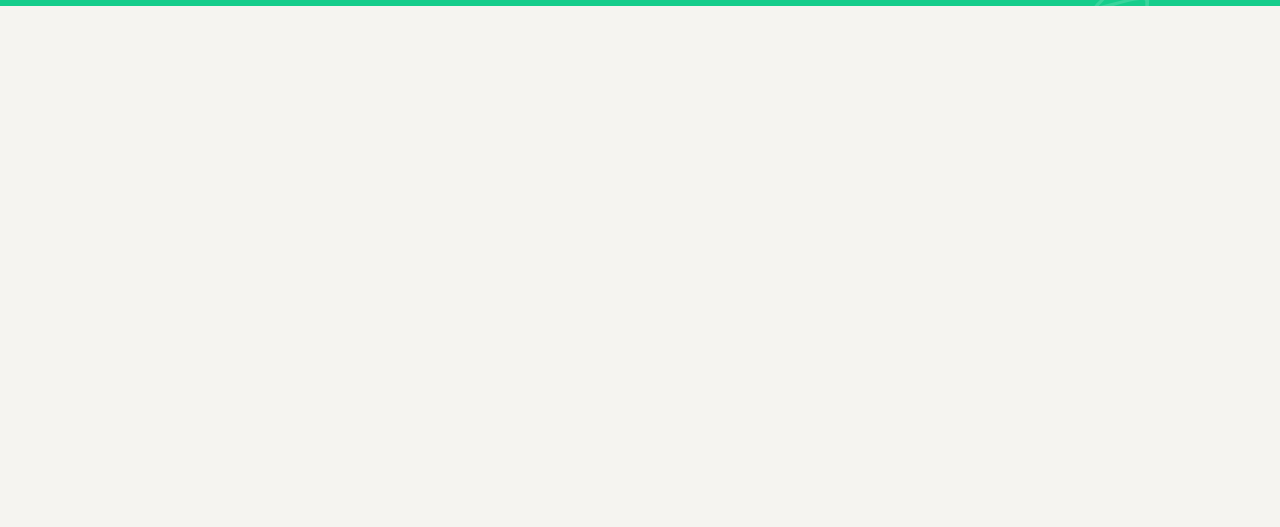
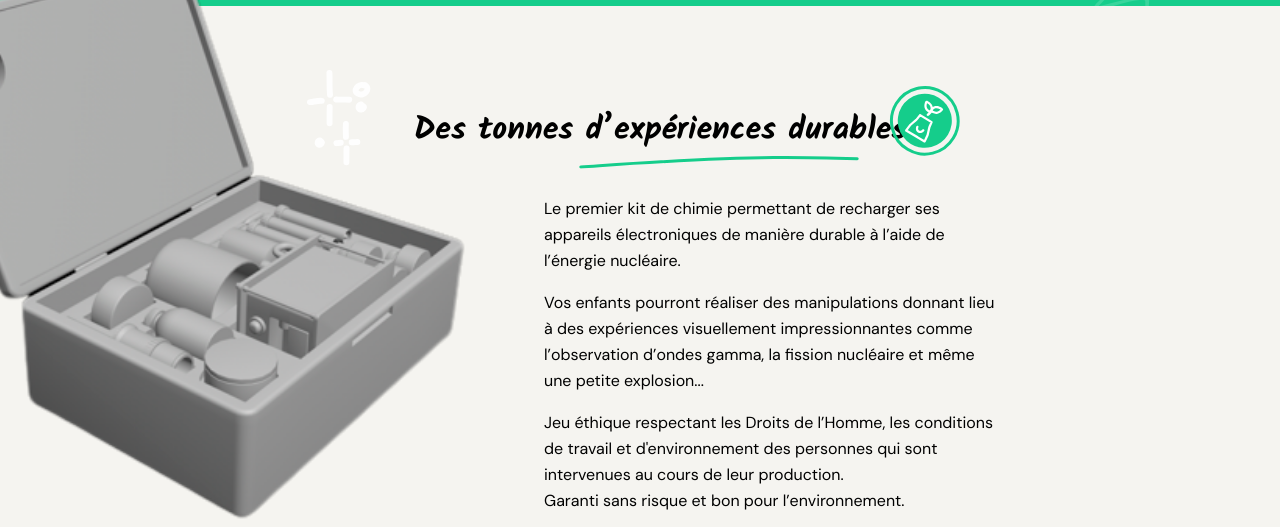
Before and after one commit to cretonv/power-plante, a website built with Vite: page website.html in a window 1280 px wide. Shown: the part 954-1481 px from the top of the page. Before the commit the page ends 960 px from the top, so only its background shows below. Built offline with nearby package versions, Linux system fonts and the light colour scheme.

Commit message:
FEATURE: Alternation block without animation

```diff
--- /dev/null
+++ b/src/scss/website/_alternation-block.scss
@@ -0,0 +1,58 @@
+.alternation-block {
+  display: flex;
+  flex-flow: row nowrap;
+  .left {
+    width: 40%;
+    position: relative;
+    .case-model {
+      width: 100%;
+      height: auto;
+      transform: scale(1.1) translateX(-13%) translateY(-5%);
+    }
+    .back-fili {
+      position: absolute;
+      top: 64px;
+      left: 60%;
+      width: 64px;
+      height: auto;
+    }
+  }
+  .right {
+    width: 60%;
+    padding-top: 72px;
+    h2 {
+      font-family: $primary-fonts;
+      font-style: normal;
+      font-weight: 700;
+      font-size: 32px;
+      margin-bottom: 40px;
+      transform: translateX(-98px);
+      position: relative;
+      max-width: calc(60% + 98px);
+      img {
+        position: absolute;
+        &.mark-logo {
+          height: 96px;
+          width: 96px;
+          right: 0;
+          top: -32px;
+        }
+        &.underline {
+          width: 50%;
+          height: auto;
+          right: 114px;
+          bottom: 0;
+          transform: translateY(100%);
+        }
+      }
+    }
+    p {
+      font-family: $secondary-fonts;
+      font-weight: 400;
+      font-size: 16px;
+      line-height: 26px;
+      max-width: 60%;
+      transform: translateX(32px);
+    }
+  }
+}
--- a/src/scss/website/_main.scss
+++ b/src/scss/website/_main.scss
@@ -2,6 +2,7 @@
 @import "vars";
 @import "top-block";
 @import "banner-quote";
+@import "alternation-block";
 
 body.website {
   background-color: #F5F4F0;
--- a/website.html
+++ b/website.html
@@ -33,7 +33,7 @@
                 </div>
                 <div class="right">
                     <img src="./assets/website/home-banner-bg.png" alt="banner background" class="bg">
-                    <img src="./assets/website/cab.png" alt="cab image" class="cab-img" data-scroll data-scroll-speed="0.1">
+                    <img src="./assets/website/cab.png" alt="cab image" class="cab-img">
                 </div>
             </div>
             <div class="banner-quote">
@@ -41,6 +41,29 @@
                 <img src="./assets/website/zigzag.svg" alt="Zigzag drawing" class="zigzag drawing">
                 <div>L’énergie de demain dans les mains des adultes de demain.</div>
             </div>
+            <div class="alternation-block">
+                <div class="left">
+                    <img src="./assets/website/fili-alternation.svg" alt="Filigrane de fond" class="back-fili">
+                    <img src="./assets/website/case.png" alt="Case 3D model" class="case-model">
+                </div>
+                <div class="right">
+                    <h2>
+                        Des tonnes d’expériences durables
+                        <img src="./assets/website/mark.svg" alt="Green mark logo" class="mark-logo">
+                        <img src="./assets/website/line-h2.svg" alt="Underline title" class="underline">
+                    </h2>
+                    <p>
+                        Le premier kit de chimie permettant de recharger ses appareils électroniques de manière durable à l’aide de l’énergie nucléaire.
+                    </p>
+                    <p>
+                        Vos enfants pourront réaliser des manipulations donnant lieu à des expériences visuellement impressionnantes comme l’observation d’ondes gamma, la fission nucléaire et même une petite explosion...
+                    </p>
+                    <p>
+                        Jeu éthique respectant les Droits de l’Homme, les conditions de travail et d'environnement des personnes qui sont intervenues au cours de leur production.
+                        <br>Garanti sans risque et bon pour l’environnement.
+                    </p>
+                </div>
+            </div>
         </main>
     </body>
     <script type="module" src="./src/website.ts"></script>
```
Also changed, not shown: assets/css/main.css, assets/website/case.png (added), assets/website/fili-alternation.svg (added), assets/website/line-h2.svg (added), assets/website/mark.svg (added).
